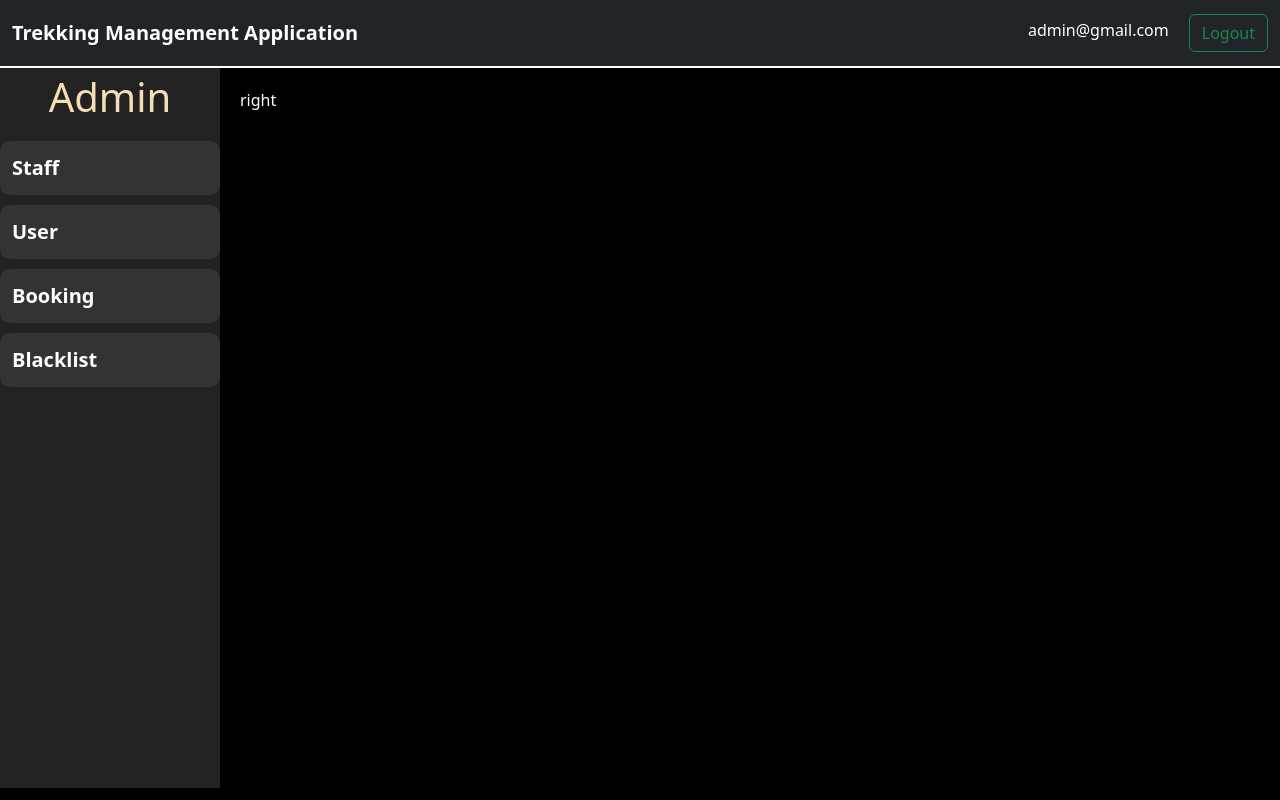
After one commit to 24f3000017/Trekking-Management-Application, a Flask app: page /admin_dashboard in a window 1280 px wide. The commit adds this page. Run offline with Flask 3, Linux system fonts and the light colour scheme.

Commit message:
create admin dashboard and side nav bar completed

```diff
--- a/app.py
+++ b/app.py
@@ -1,11 +1,58 @@
-from flask import Flask,render_template
+from flask import Flask,render_template,url_for, redirect,request
+from flask_sqlalchemy import SQLAlchemy
+
+
 app = Flask(__name__)
 
+app.config['SQLALCHEMY_DATABASE_URI'] = 'sqlite:///trek.db'
+app.config['SQLALCHEMY_TRACK_MODIFICATIONS'] = False
+
+db = SQLAlchemy(app)
+
+class Admin(db.Model):
+    id = db.Column(db.Integer, primary_key=True)
+    email = db.Column(db.String(100), nullable=False)
+    password = db.Column(db.String(100), nullable=False)
+
+# Create DB + default data
+with app.app_context():
+    db.create_all()
+
+    # Check karo pehle se admin hai ya nahi
+    admin = Admin.query.filter_by(email="admin@gmail.com").first()
+
+    if not admin:
+        default_admin = Admin(
+            email="admin@gmail.com",
+            password="1234"
+        )
+        db.session.add(default_admin)
+        db.session.commit()
+        print("Default admin created!")
+    else:
+        print("Admin already exists!")
+
+
+
+@app.route('/admin_login', methods=['POST'])
+def admin_login():
+    email = request.form.get('email')
+    password = request.form.get('password')
+
+    admin = Admin.query.filter_by(email=email, password=password).first()
+
+    if admin:
+        return redirect(url_for('admin_dashboard'))   # ✅ success → dashboard
+    else:
+        return "Invalid email or password"
 
 @app.route('/')
-def home():
-    return  render_template('dashboard.html')
+def dashboard():
+     return render_template('dashboard.html')
 
+@app.route('/admin_dashboard')
+def admin_dashboard():
+    return render_template('./admin/admin_dash.html')
 
 if __name__ == "__main__":
     app.run(debug=True)
--- a/static/style.css
+++ b/static/style.css
@@ -1,14 +1,25 @@
+
+*{margin: 0;
+    padding: 0;
+}
 /* Navbar */
 .navbar-brand {
     font-weight: 700;
 }
 
+.nav-box{
+    display: flex;
+    align-items: center;
+    justify-content: space-between;
+
+}
 
 /* Main container */
 .main-dash {
     background-color: black;
     color: white;
     min-height: 100vh;
+
 }
 
 /* Flex layout */
@@ -153,3 +164,76 @@
 .icon-box label {
     font-size: 14px;
 }
+
+
+/* admin-dashboard */
+
+.admin-dash{
+    height: 100vh;
+    width: 100%;
+    background-color: black;
+}
+
+.admin-logout{
+    display: flex;
+    color: white;
+    gap: 20px;
+    align-items: center;
+    justify-content: center;
+}
+.admin-logout p{
+    margin-top: 10px;
+}
+
+.admin-main{
+    display: flex;
+    height: 90vh;
+}
+.line{
+    width: 100%;
+    background-color: white;
+    height: 2px;
+}
+
+/* LEFT SIDEBAR */
+.left-admin{
+    width: 220px;   /* fixed sidebar */
+    background: #222;
+
+}
+
+/* MENU */
+.admin-menu{
+    list-style: none;
+    padding: 0;
+    margin: 0;
+     margin-top: 20px;
+}
+
+.admin-menu li{
+    width: 100%;
+    padding: 12px;
+    margin-bottom: 10px;
+    background: #333;
+    color: white;
+    border-radius: 10px;
+    cursor: pointer;
+    transition: 0.3s;
+    text-align: left;
+    font-weight: 700;
+
+    font-size: 20px;
+}
+
+.admin-menu li:hover{
+    background: white;
+    color: black;
+    box-shadow: 0 2px 4px 0;
+}
+
+/* RIGHT SIDE */
+.right-admin{
+    flex: 1;   /* remaining space */
+    padding: 20px;
+    color: white;
+}
--- /dev/null
+++ b/templates/admin/admin_dash.html
@@ -0,0 +1,61 @@
+<!DOCTYPE html>
+<html lang="en">
+
+<head>
+    <meta charset="UTF-8">
+    <meta name="viewport" content="width=device-width, initial-scale=1.0">
+    <title>Trekking Management Application</title>
+    <link rel="stylesheet" href="{{ url_for('static', filename='style.css') }}">
+    <link rel="stylesheet" href="https://cdnjs.cloudflare.com/ajax/libs/font-awesome/6.5.0/css/all.min.css">
+
+    <link href="https://cdn.jsdelivr.net/npm/bootstrap@5.3.8/dist/css/bootstrap.min.css" rel="stylesheet"
+        integrity="sha384-sRIl4kxILFvY47J16cr9ZwB07vP4J8+LH7qKQnuqkuIAvNWLzeN8tE5YBujZqJLB" crossorigin="anonymous">
+</head>
+
+<body>
+    <div class="admin-dash">
+        <nav class="navbar navbar-expand-lg bg-dark navbar-dark">
+            <div class="container-fluid nav-box">
+                <a class="navbar-brand" href="#">Trekking Management Application</a>
+
+                <!-- Button to open modal -->
+                <div class="admin-logout">
+                    <p>admin@gmail.com</p>
+                    <button class="btn btn-outline-success" type="button" data-bs-toggle="modal"
+                        data-bs-target="#resumemodal">
+                        Logout
+                    </button>
+                </div>
+            </div>
+        </nav>
+        <div class="line">
+
+        </div>
+        <div class="admin-main">
+            <div class="admin-main">
+
+                <!-- LEFT SIDEBAR -->
+                <div class="left-admin">
+                    <h1 style="color: wheat; text-align: center; margin-top: 5px;">Admin</h1>
+                    <ul class="admin-menu">
+
+                        <li>Staff</li>
+                        <li>User</li>
+                        <li>Booking</li>
+                        <li>Blacklist</li>
+                    </ul>
+                </div>
+
+            </div>
+            <div class="right-admin">
+                right
+            </div>
+        </div>
+
+    </div>
+    <script src="https://cdn.jsdelivr.net/npm/bootstrap@5.3.8/dist/js/bootstrap.bundle.min.js"
+        integrity="sha384-FKyoEForCGlyvwx9Hj09JcYn3nv7wiPVlz7YYwJrWVcXK/BmnVDxM+D2scQbITxI"
+        crossorigin="anonymous"></script>
+</body>
+
+</html>
```
Also changed, not shown: templates/dashboard.html (+38 -15 lines), instance/trek.db (added).
